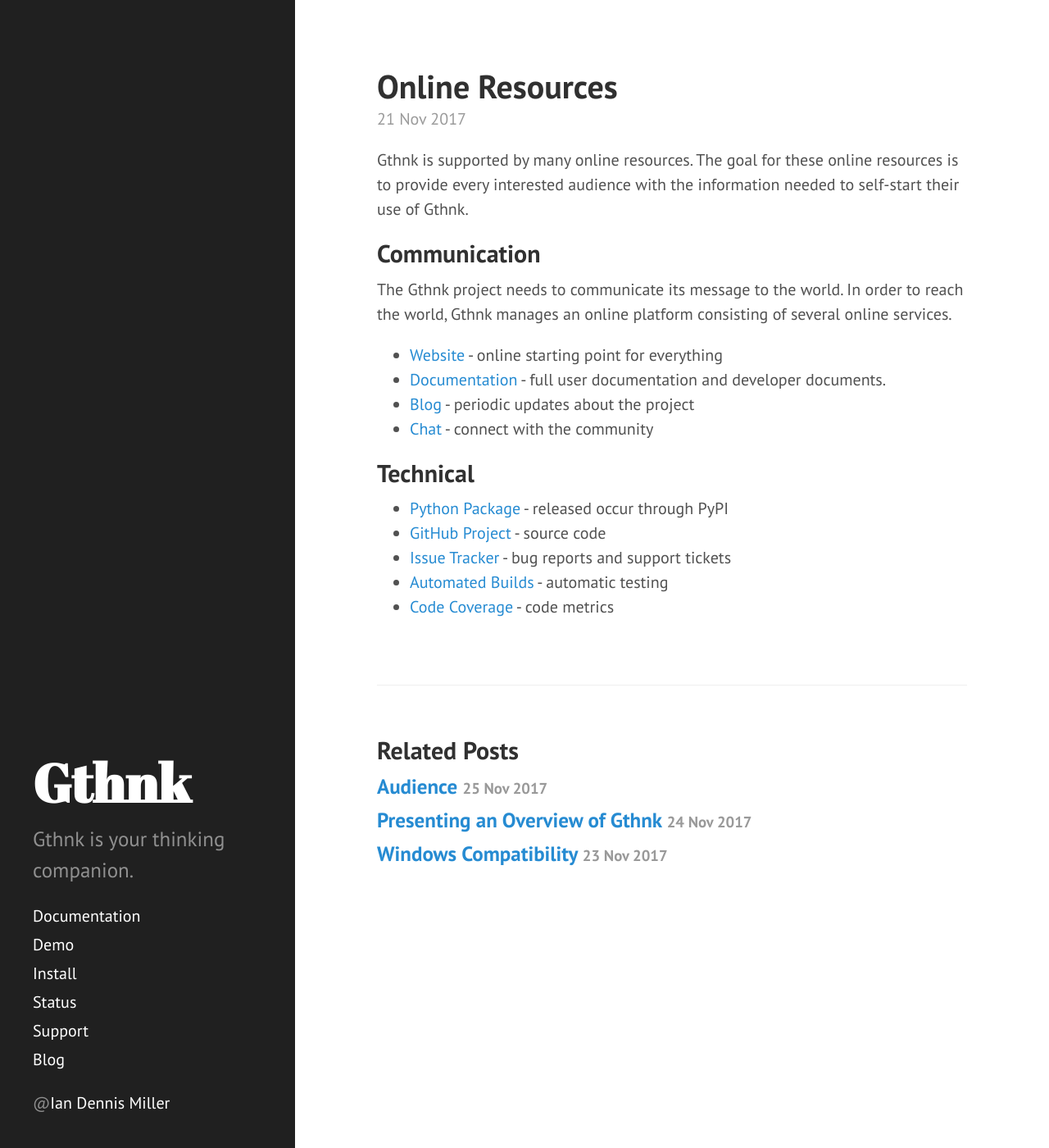
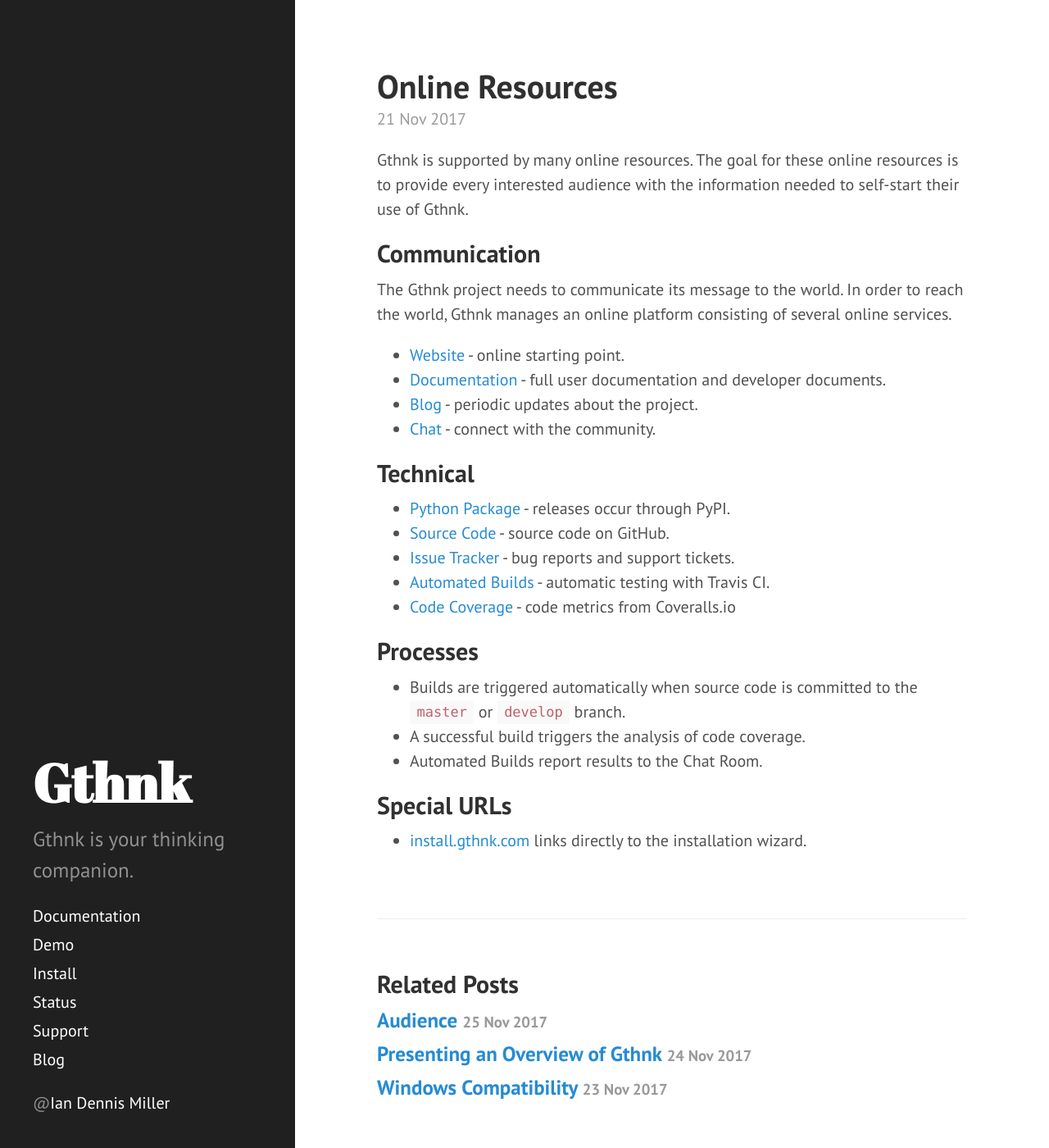
Before and after one commit to iandennismiller/www-gthnk, a Jekyll site: the page built from _posts/2017-11-21-online-resources.md, in a window 1280 px wide and 1400 px high. Shown: the whole window at 82% size. Built offline with Jekyll 4.4.1, drawn with Linux system fonts in a browser that asks for light colours.

Commit message:
install wizard has some linux, tweaks

```diff
--- a/_posts/2017-11-21-online-resources.md
+++ b/_posts/2017-11-21-online-resources.md
@@ -12,15 +12,25 @@
 The Gthnk project needs to communicate its message to the world.
 In order to reach the world, Gthnk manages an online platform consisting of several online services.
 
-- [Website](http://www.gthnk.com) - online starting point for everything
+- [Website](http://www.gthnk.com) - online starting point.
 - [Documentation](http://docs.gthnk.com) - full user documentation and developer documents.
-- [Blog](http://blog.gthnk.com) - periodic updates about the project
-- [Chat](http://chat.gthnk.com) - connect with the community
+- [Blog](http://blog.gthnk.com) - periodic updates about the project.
+- [Chat](http://chat.gthnk.com) - connect with the community.
 
 ## Technical
 
-- [Python Package](http://python.gthnk.com) - released occur through PyPI
-- [GitHub Project](http://github.gthnk.com) - source code
-- [Issue Tracker](http://issues.gthnk.com) - bug reports and support tickets
-- [Automated Builds](http://builds.gthnk.com) - automatic testing
-- [Code Coverage](http://coverage.gthnk.com) - code metrics
+- [Python Package](http://python.gthnk.com) - releases occur through PyPI.
+- [Source Code](http://code.gthnk.com) - source code on GitHub.
+- [Issue Tracker](http://issues.gthnk.com) - bug reports and support tickets.
+- [Automated Builds](http://builds.gthnk.com) - automatic testing with Travis CI.
+- [Code Coverage](http://coverage.gthnk.com) - code metrics from Coveralls.io
+
+## Processes
+
+- Builds are triggered automatically when source code is committed to the `master` or `develop` branch.
+- A successful build triggers the analysis of code coverage.
+- Automated Builds report results to the Chat Room.
+
+## Special URLs
+
+- [install.gthnk.com](http://install.gthnk.com) links directly to the installation wizard.
```
Also changed, not shown: Todo.md (+1 -0 lines), status.md (+2 -2 lines), wizards/install.md (+7 -0 lines), wizards/linux-debian.md (added, +13 -0 lines), wizards/linux-other.md (added, +16 -0 lines), wizards/linux-redhat.md (added, +13 -0 lines), wizards/linux-start.md (added, +22 -0 lines).
